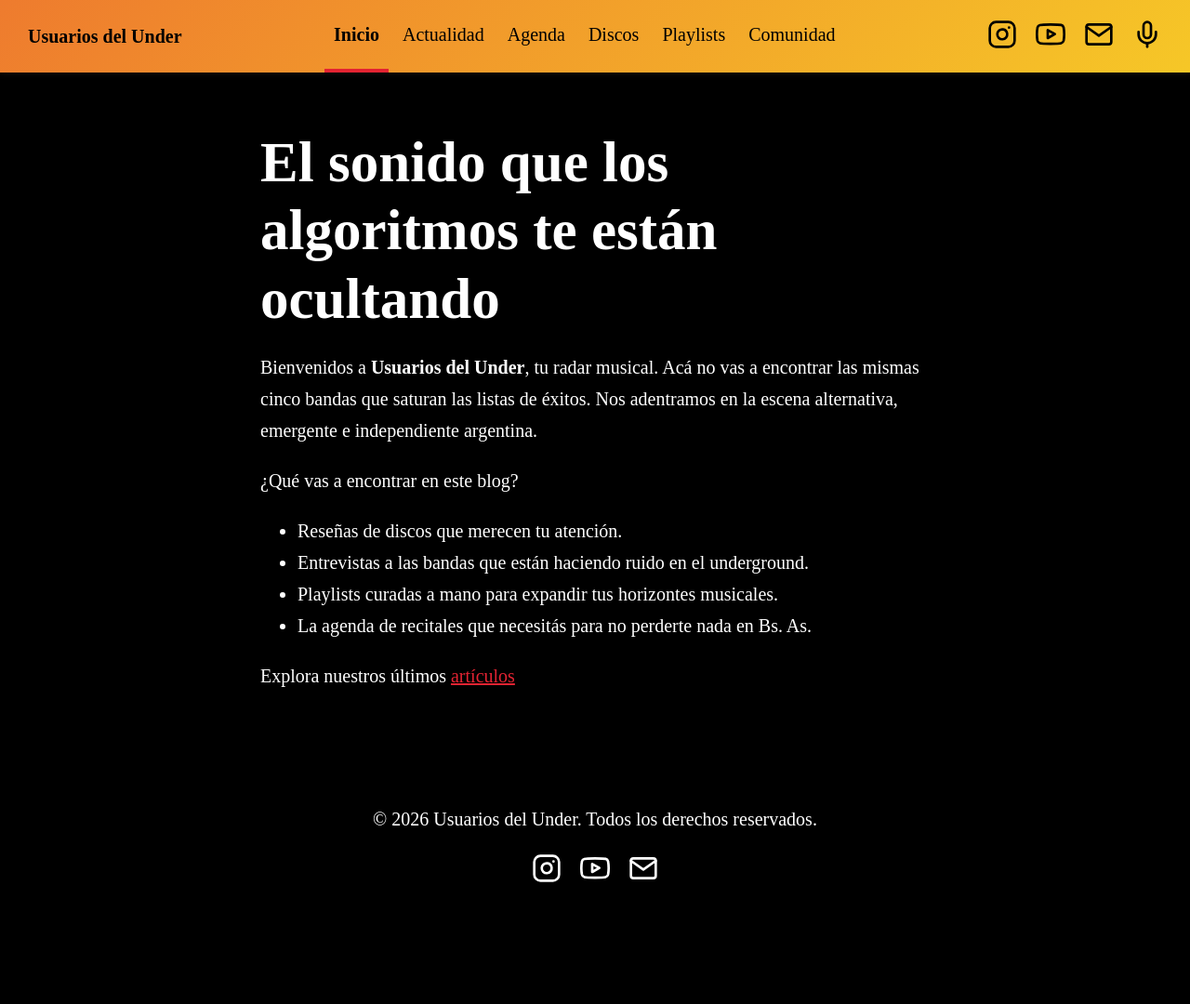
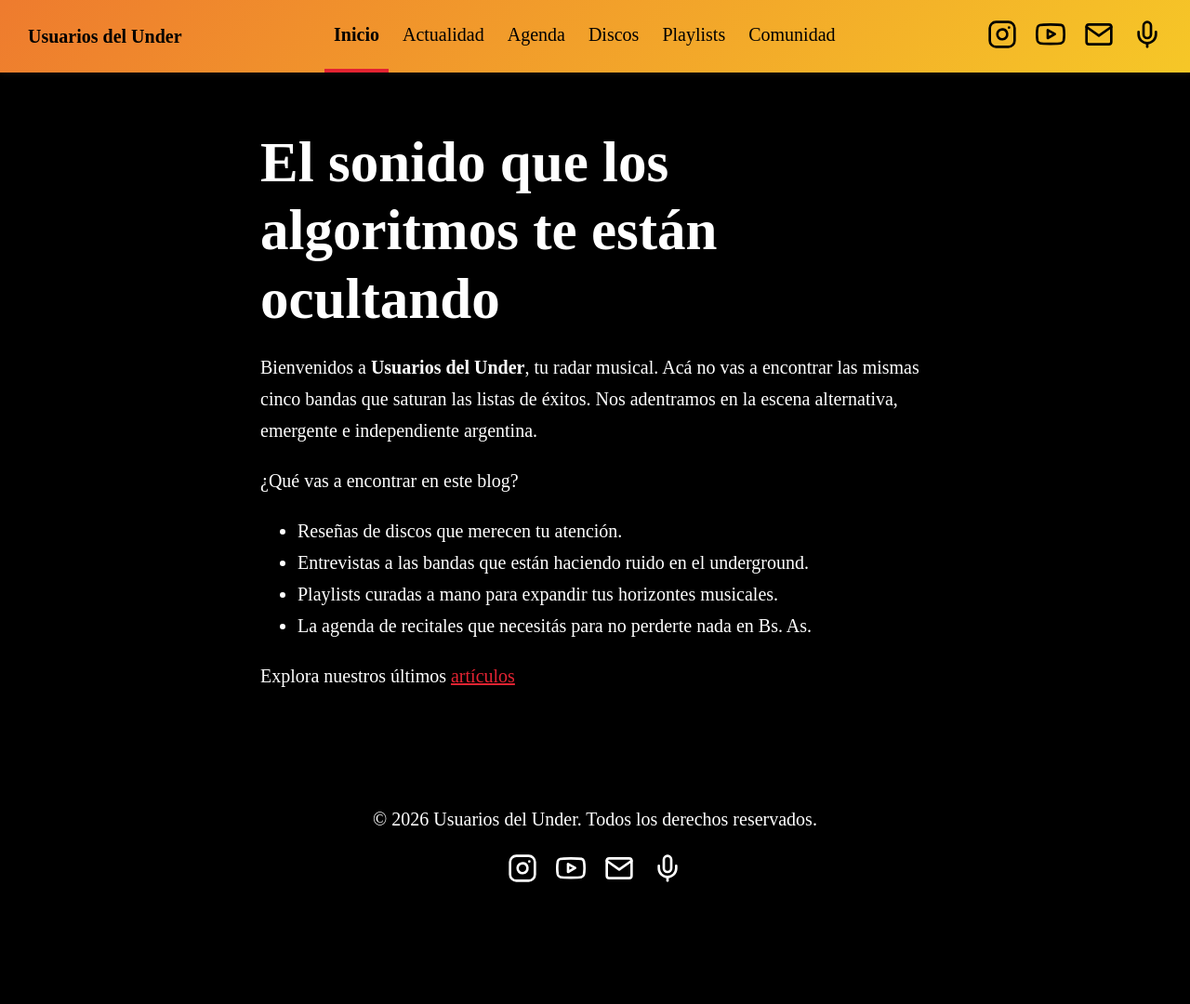
Before and after one commit to usuariosdelunder-ship-it/Usuarios-del-Under, an Astro site: page / in a window 1280 px wide. Shown: the whole page at 93% size. Built offline with nearby package versions, Linux system fonts and the light colour scheme; Astro itself is replaced by a stand-in of ours.

Commit message:
Footer actualizadoo

```diff
--- a/src/components/Footer.astro
+++ b/src/components/Footer.astro
@@ -32,6 +32,16 @@ const today = new Date();
           <polyline points="22,6 12,13 2,6"></polyline>
         </svg>
       </a>
+
+	  <!-- Icono de Radio -->
+      <a href="https://enlace-a-tu-radio.com" target="_blank" rel="noopener noreferrer">
+        <span class="sr-only">Escucha nuestro programa de radio</span>
+        <svg width="32" height="32" viewBox="0 0 24 24" fill="none" stroke="currentColor" stroke-width="2" stroke-linecap="round" stroke-linejoin="round">
+          <path d="M12 2a3 3 0 0 0-3 3v7a3 3 0 0 0 6 0V5a3 3 0 0 0-3-3Z"></path>
+          <path d="M19 10v2a7 7 0 0 1-14 0v-2"></path>
+          <line x1="12" y1="19" x2="12" y2="22"></line>
+        </svg>
+      </a>
     </div>
 </footer>
 <style>
```
